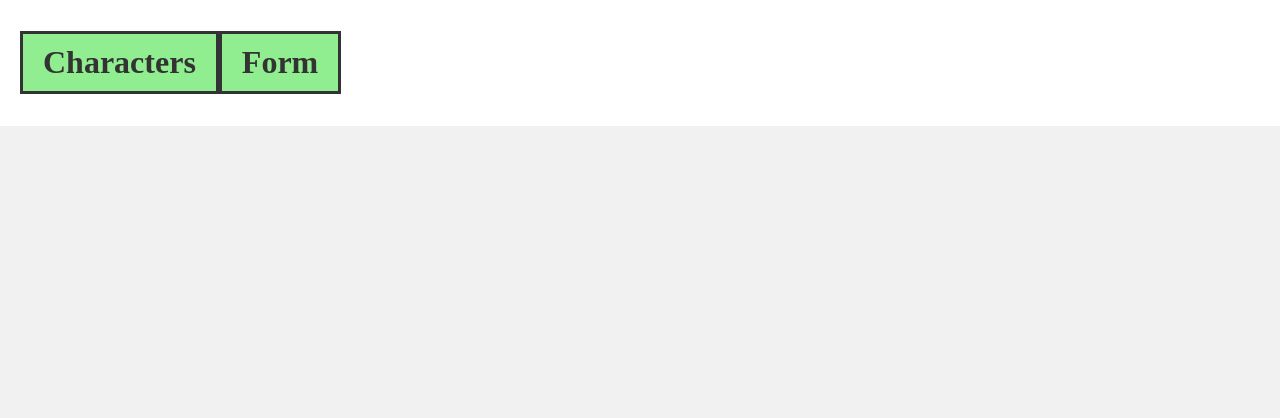
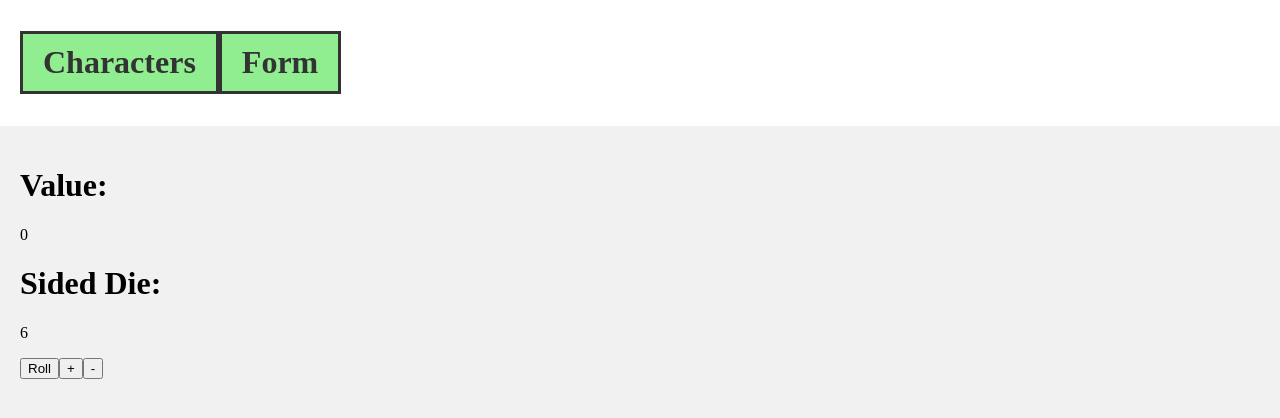
Before and after one commit to AlandisAyupov/Dnd-Web-App, a React (Create React App) app in the folder frontend/: page /dice in a window 1280 px wide. Before the commit this address had no page. Shown: the top 418 px of the page. Built offline with nearby package versions, Linux system fonts and the light colour scheme.

Commit message:
Update App.js

```diff
--- a/frontend/src/App.js
+++ b/frontend/src/App.js
@@ -1,6 +1,7 @@
 import { BrowserRouter, Router, Route, Routes } from "react-router-dom";
 import Home from "./pages/Home.js";
 import Form from "./pages/Form.js";
+import Dice from "./pages/Dice.js";
 import Header from "./components/Header.js";
 
 function App() {
@@ -12,6 +13,7 @@ function App() {
           <Routes>
             <Route path="/" element={<Home />} />
             <Route path="/form" element={<Form />} />
+            <Route path="/dice" element={<Dice />} />
           </Routes>
         </div>
       </BrowserRouter>
```
